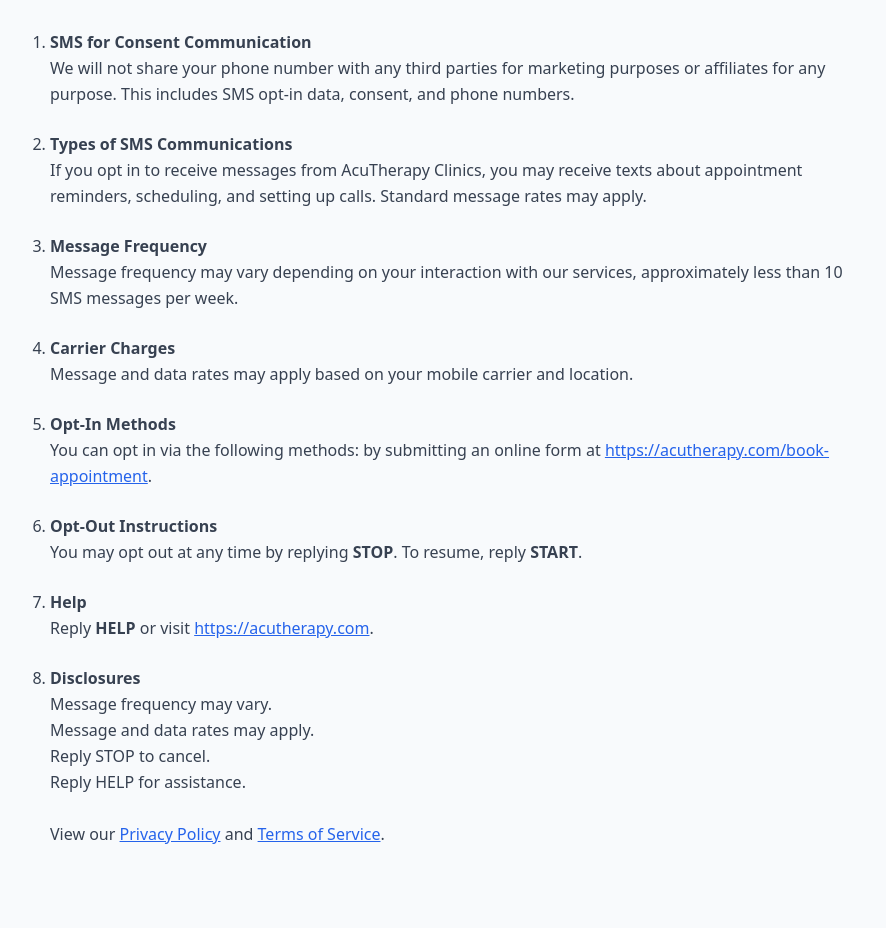
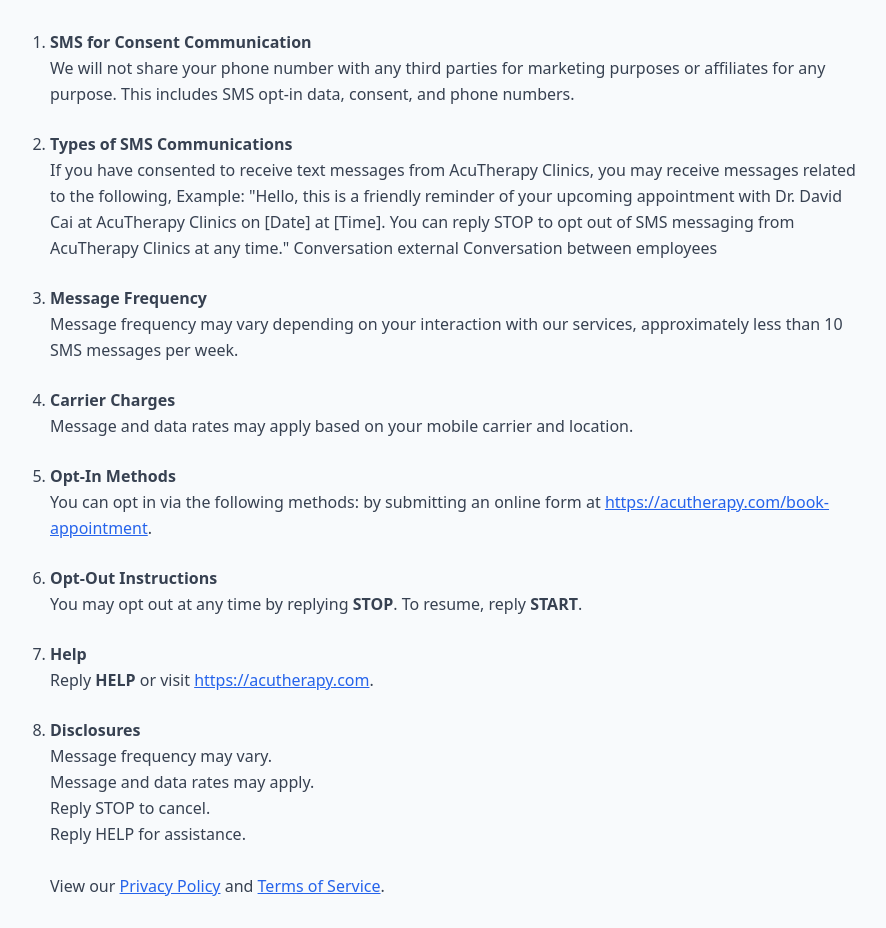
Before and after one commit to acutherapy/acutherapy-web-v2, a React (Vite) app: page /terms-of-service in a window 1280 px wide. Shown: the part 1207-2135 px from the top of the page, without its empty margins (194-1080 px from the left). Built offline with nearby package versions, Linux system fonts and the light colour scheme.

Commit message:
Update TermsOfServicePage.tsx

```diff
--- a/src/pages/TermsOfServicePage.tsx
+++ b/src/pages/TermsOfServicePage.tsx
@@ -89,7 +89,9 @@ export default function TermsOfServicePage() {
 
     <li>
       <strong>Types of SMS Communications</strong><br />
-      If you opt in to receive messages from AcuTherapy Clinics, you may receive texts about appointment reminders, scheduling, and setting up calls. Standard message rates may apply.
+      If you have consented to receive text messages from AcuTherapy Clinics, you may receive messages related to the following, Example: "Hello, this is a friendly reminder of your upcoming appointment with Dr. David Cai at AcuTherapy Clinics on [Date] at [Time]. You can reply STOP to opt out of SMS messaging from AcuTherapy Clinics at any time."
+Conversation external
+Conversation between employees
     </li>
 
     <li>
```
